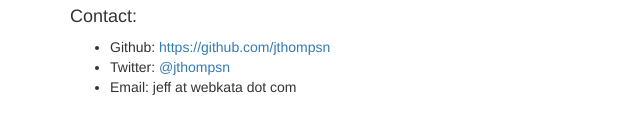
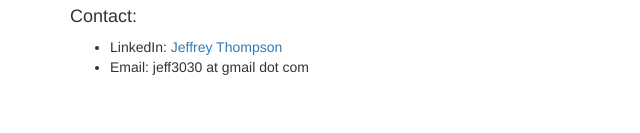
Before and after one commit to jthompson3000/jthompson3000.github.io, a plain HTML site: page index.html in a window 1280 px wide. Shown: the part 281-414 px from the top of the page, without its empty margins (0-640 px from the left). Drawn offline with nearby package versions, Linux system fonts and the light colour scheme.

Commit message:
update links

```diff
--- a/index.html
+++ b/index.html
@@ -13,9 +13,8 @@
 			<p><img src="https://avatars3.githubusercontent.com/u/1469174?v=3&s=100" alt="" width="100" height="100"></p>
 			<h4>Contact:</h4>
 			<ul>
-				<li>Github: <a href="https://github.com/jthompsn">https://github.com/jthompsn</a></li>
-				<li>Twitter: <a href="https://twitter.com/jthompsn">@jthompsn</a></li>
-				<li>Email: jeff at webkata dot com</li>
+				<li>LinkedIn: <a href="https://www.linkedin.com/in/jthompsn/">Jeffrey Thompson</a></li>
+				<li>Email: jeff3030 at gmail dot com</li>
 			</ul>
 		</main>
 		<script src="https://ajax.googleapis.com/ajax/libs/jquery/1.11.2/jquery.min.js"></script>
```
